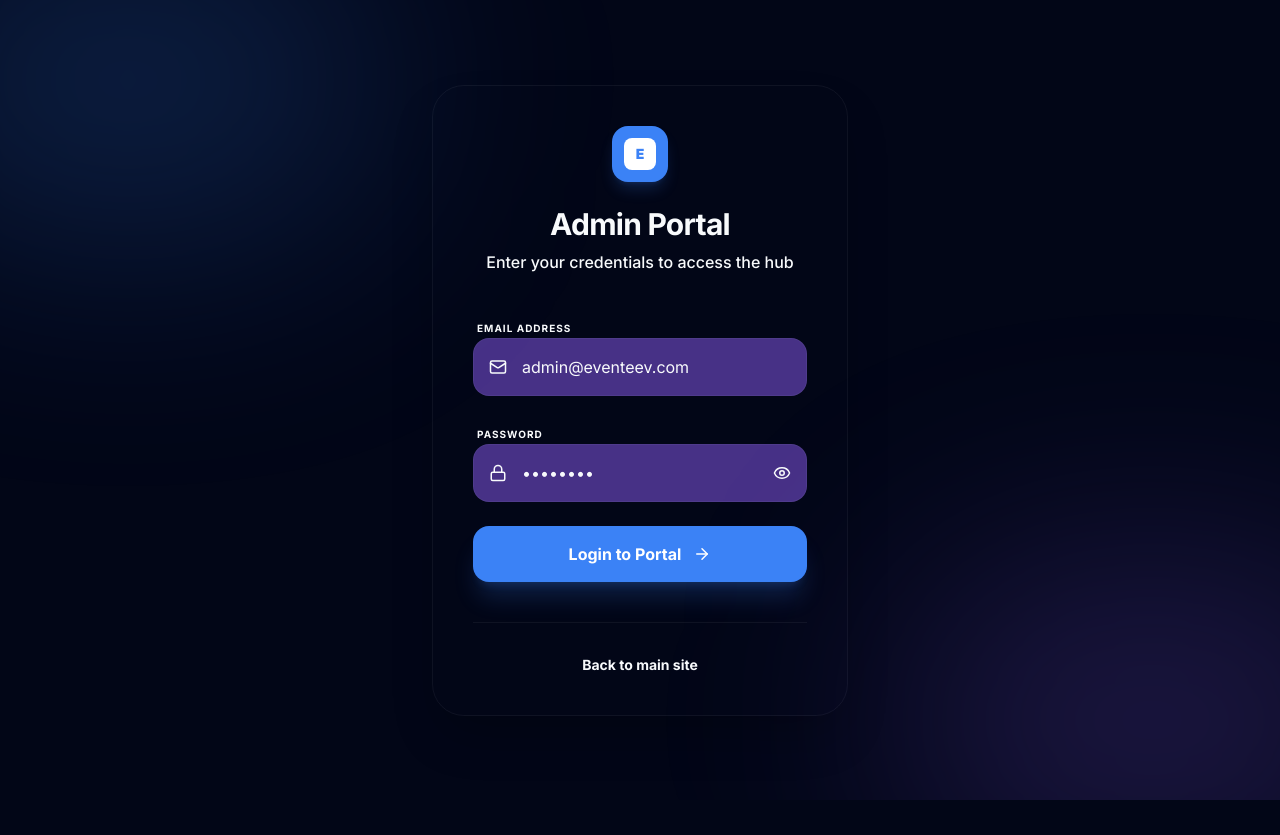
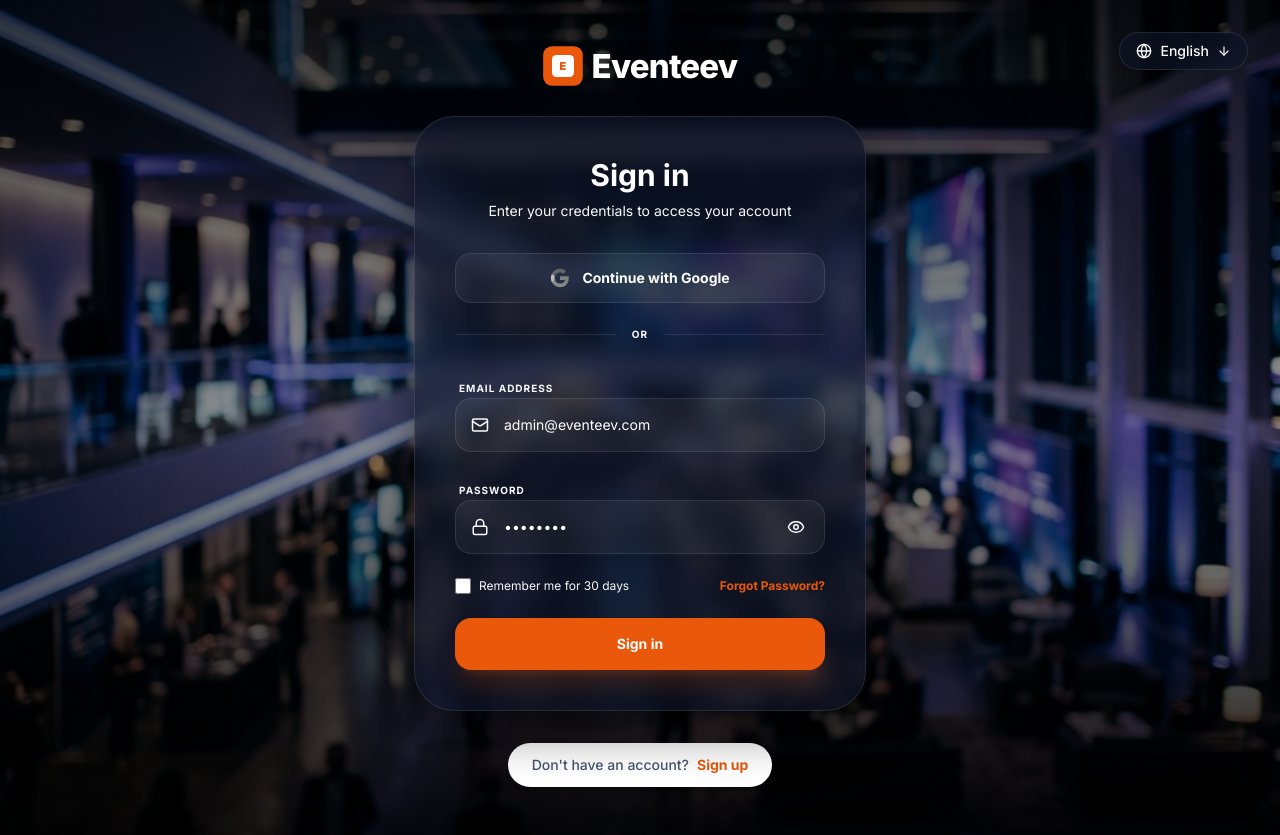
Before and after one commit to HelixgadeTechnologies/eventeev-admin, a Next.js app: page /login in a window 1280 px wide. Before the commit the page ends 800 px from the top, so only its background shows below. Built offline with nearby package versions, Linux system fonts and the light colour scheme.

Commit message:
feat: overhaul login page UI with background image, Google social auth, and improved layout styling

```diff
--- a/app/login/page.tsx
+++ b/app/login/page.tsx
@@ -2,8 +2,9 @@
 
 import { useState } from "react";
 import { useRouter } from "next/navigation";
-import { Eye, EyeOff, Lock, Mail, ArrowRight } from "lucide-react";
+import { Eye, EyeOff, Lock, Mail, ArrowRight, Globe } from "lucide-react";
 import Link from "next/link";
+import Image from "next/image";
 
 export default function LoginPage() {
   const router = useRouter();
@@ -15,42 +16,78 @@
   const handleSubmit = async (e: React.FormEvent) => {
     e.preventDefault();
     setIsLoading(true);
-    // Simulate API call
     setTimeout(() => {
       router.push("/dashboard");
     }, 1000);
   };
 
   return (
-    <div className="min-h-screen w-full flex items-center justify-center relative overflow-hidden bg-background">
-      {/* Background Decorative Elements */}
-      <div className="absolute top-[-10%] left-[-10%] w-[40%] h-[40%] rounded-full bg-primary/20 blur-[120px]" />
-      <div className="absolute bottom-[-10%] right-[-10%] w-[40%] h-[40%] rounded-full bg-accent/20 blur-[120px]" />
+    <div className="min-h-screen w-full flex flex-col items-center justify-center relative overflow-hidden bg-black font-sans">
+      {/* Background Image with Overlay */}
+      <div className="absolute inset-0 z-0">
+        <Image
+          src="/login-bg.png"
+          alt="Background"
+          fill
+          className="object-cover opacity-60"
+          priority
+        />
+        <div className="absolute inset-0 bg-gradient-to-b from-black/60 via-transparent to-black/80" />
+      </div>
 
-      <div className="w-full max-w-[480px] p-8 z-10 animate-in fade-in slide-in-from-bottom-4 duration-700">
-        <div className="glass-dark dark:glass p-10 rounded-[2rem] shadow-2xl relative overflow-hidden group border border-border">
+      {/* Language Switcher (Top Right) */}
+      <div className="absolute top-8 right-8 z-20">
+        <button className="glass px-4 py-2 rounded-full text-sm font-medium text-white flex items-center gap-2 hover:bg-white/10 transition-all border border-white/10">
+          <Globe size={16} />
+          <span>English</span>
+          <ArrowRight size={14} className="rotate-90" />
+        </button>
+      </div>
+
+      <div className="z-10 w-full max-w-[500px] px-6 py-12 flex flex-col items-center">
+        {/* Logo */}
+        <div className="mb-8 flex items-center gap-2 scale-110">
+          <div className="bg-[#ea580c] p-2 rounded-lg">
+             <div className="w-5 h-5 bg-white rounded-sm flex items-center justify-center">
+                <span className="text-[#ea580c] font-black text-[10px]">E</span>
+             </div>
+          </div>
+          <span className="text-3xl font-extrabold text-white tracking-tight">Eventeev</span>
+        </div>
+
+        {/* Main Card */}
+        <div className="glass w-full p-10 rounded-[2.5rem] shadow-[0_20px_50px_rgba(0,0,0,0.5)] border border-white/10 relative overflow-hidden group">
           <div className="absolute inset-0 bg-gradient-to-br from-white/5 to-transparent opacity-0 group-hover:opacity-100 transition-opacity duration-500" />
 
-          <div className="text-center mb-10">
-            <div className="inline-flex items-center justify-center p-3 rounded-2xl bg-primary mb-6 shadow-lg shadow-primary/20">
-              <div className="w-8 h-8 bg-white rounded-lg flex items-center justify-center">
-                 <span className="text-primary font-black text-sm">E</span>
-              </div>
+          <div className="text-center mb-8">
+            <h1 className="text-3xl font-bold text-white mb-2">Sign in</h1>
+            <p className="text-text-muted text-sm">Enter your credentials to access your account</p>
+          </div>
+
+          {/* Social Login */}
+          <button className="w-full bg-white/5 hover:bg-white/10 border border-white/10 rounded-2xl py-3.5 px-4 flex items-center justify-center gap-3 transition-all mb-6 group/social">
+            <div className="w-5 h-5 relative grayscale group-hover/social:grayscale-0 transition-all">
+              <svg viewBox="0 0 24 24" className="w-full h-full"><path d="M22.56 12.25c0-.78-.07-1.53-.2-2.25H12v4.26h5.92c-.26 1.37-1.04 2.53-2.21 3.31v2.77h3.57c2.08-1.92 3.28-4.74 3.28-8.09z" fill="#4285F4"/><path d="M12 23c2.97 0 5.46-.98 7.28-2.66l-3.57-2.77c-.98.66-2.23 1.06-3.71 1.06-2.86 0-5.29-1.93-6.16-4.53H2.18v2.84C3.99 20.53 7.7 23 12 23z" fill="#34A853"/><path d="M5.84 14.09c-.22-.66-.35-1.36-.35-2.09s.13-1.43.35-2.09V7.07H2.18C1.43 8.55 1 10.22 1 12s.43 3.45 1.18 4.93l3.66-2.84z" fill="#FBBC05"/><path d="M12 5.38c1.62 0 3.06.56 4.21 1.64l3.15-3.15C17.45 2.09 14.97 1 12 1 7.7 1 3.99 3.47 2.18 7.07l3.66 2.84c.87-2.6 3.3-4.53 6.16-4.53z" fill="#EA4335"/></svg>
             </div>
-            <h1 className="text-3xl font-bold text-foreground mb-2 tracking-tight">Admin Portal</h1>
-            <p className="text-muted-foreground font-medium">Enter your credentials to access the hub</p>
+            <span className="text-sm font-bold text-white">Continue with Google</span>
+          </button>
+
+          <div className="flex items-center gap-4 mb-8">
+            <div className="flex-1 h-[1px] bg-white/10" />
+            <span className="text-[10px] font-bold text-text-muted uppercase tracking-widest">OR</span>
+            <div className="flex-1 h-[1px] bg-white/10" />
           </div>
 
           <form onSubmit={handleSubmit} className="space-y-6">
             <div className="space-y-2">
-              <label className="text-[10px] font-bold text-muted-foreground uppercase tracking-widest ml-1">Email Address</label>
+              <label className="text-[10px] font-bold text-text-muted uppercase tracking-widest ml-1">Email Address</label>
               <div className="relative">
-                <Mail className="absolute left-4 top-1/2 -translate-y-1/2 text-muted-foreground" size={18} />
+                <Mail className="absolute left-4 top-1/2 -translate-y-1/2 text-text-muted" size={18} />
                 <input
                   type="email"
                   value={email}
                   onChange={(e) => setEmail(e.target.value)}
-                  className="w-full bg-accent/50 border border-border rounded-2xl py-4 pl-12 pr-4 text-foreground outline-none focus:border-primary/50 focus:ring-4 focus:ring-primary/10 transition-all"
+                  className="w-full bg-white/5 border border-white/10 rounded-2xl py-4 pl-12 pr-4 text-white outline-none focus:border-primary/50 focus:ring-4 focus:ring-primary/10 transition-all text-sm"
                   placeholder="admin@eventeev.com"
                   required
                 />
@@ -58,47 +95,54 @@
             </div>
 
             <div className="space-y-2">
-              <label className="text-[10px] font-bold text-muted-foreground uppercase tracking-widest ml-1">Password</label>
+              <label className="text-[10px] font-bold text-text-muted uppercase tracking-widest ml-1">Password</label>
               <div className="relative">
-                <Lock className="absolute left-4 top-1/2 -translate-y-1/2 text-muted-foreground" size={18} />
+                <Lock className="absolute left-4 top-1/2 -translate-y-1/2 text-text-muted" size={18} />
                 <input
                   type={showPassword ? "text" : "password"}
                   value={password}
                   onChange={(e) => setPassword(e.target.value)}
-                  className="w-full bg-accent/50 border border-border rounded-2xl py-4 pl-12 pr-12 text-foreground outline-none focus:border-primary/50 focus:ring-4 focus:ring-primary/10 transition-all"
+                  className="w-full bg-white/5 border border-white/10 rounded-2xl py-4 pl-12 pr-12 text-white outline-none focus:border-primary/50 focus:ring-4 focus:ring-primary/10 transition-all text-sm"
                   placeholder="••••••••"
                   required
                 />
                 <button
                   type="button"
                   onClick={() => setShowPassword(!showPassword)}
-                  className="absolute right-4 top-1/2 -translate-y-1/2 text-muted-foreground hover:text-foreground transition-colors"
+                  className="absolute right-4 top-1/2 -translate-y-1/2 text-text-muted hover:text-white transition-colors p-1"
                 >
                   {showPassword ? <EyeOff size={18} /> : <Eye size={18} />}
                 </button>
               </div>
             </div>
 
+            <div className="flex items-center justify-between">
+              <label className="flex items-center gap-2 cursor-pointer group/check">
+                <input type="checkbox" className="w-4 h-4 rounded border-white/10 bg-white/5 text-primary focus:ring-primary transition-all" />
+                <span className="text-xs text-text-muted group-hover/check:text-white transition-colors">Remember me for 30 days</span>
+              </label>
+              <a href="#" className="text-xs font-bold text-[#ea580c] hover:underline">Forgot Password?</a>
+            </div>
+
             <button
               type="submit"
               disabled={isLoading}
-              className="w-full bg-primary hover:opacity-90 text-white font-bold py-4 rounded-2xl transition-all active:scale-[0.98] disabled:opacity-70 shadow-xl shadow-primary/20 flex items-center justify-center gap-3 group/btn"
+              className="w-full bg-[#ea580c] hover:bg-[#d94e0b] text-white font-bold py-4 rounded-2xl transition-all active:scale-[0.98] disabled:opacity-70 shadow-xl shadow-[#ea580c]/20 flex items-center justify-center gap-3 text-sm group/btn"
             >
               {isLoading ? (
                 <div className="h-5 w-5 animate-spin rounded-full border-2 border-white/30 border-t-white"></div>
               ) : (
-                <>
-                  <span>Login to Portal</span>
-                  <ArrowRight size={18} className="group-hover/btn:translate-x-1 transition-transform" />
-                </>
+                "Sign in"
               )}
             </button>
           </form>
+        </div>
 
-          <div className="mt-10 pt-8 border-t border-border text-center">
-            <Link href="/" className="text-sm font-bold text-muted-foreground hover:text-primary transition-colors flex items-center justify-center gap-2">
-              Back to main site
-            </Link>
+        {/* Bottom Pill */}
+        <div className="mt-8">
+          <div className="bg-white px-6 py-3 rounded-full shadow-lg flex items-center gap-2 text-sm font-medium">
+            <span className="text-slate-600">Don&apos;t have an account?</span>
+            <Link href="#" className="text-[#ea580c] font-bold hover:underline">Sign up</Link>
           </div>
         </div>
       </div>
```
Also changed, not shown: public/login-bg.png.
